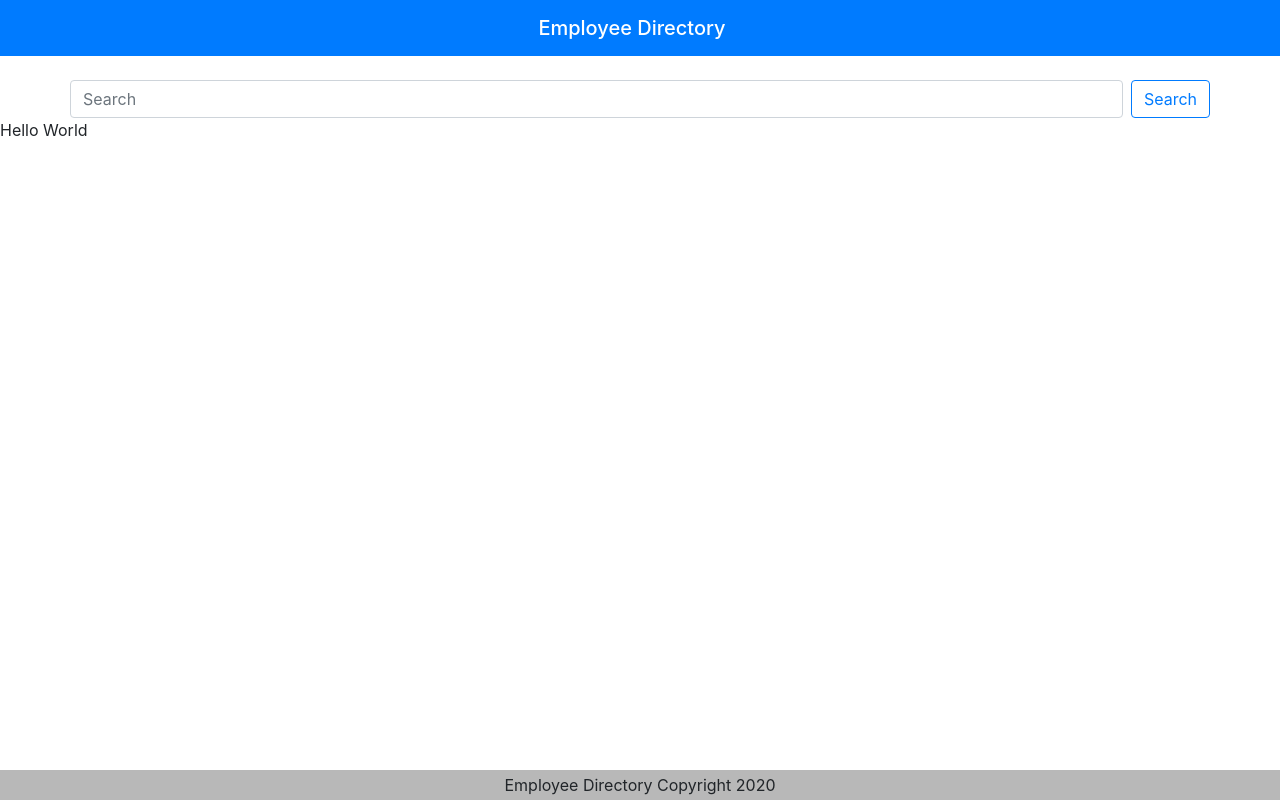
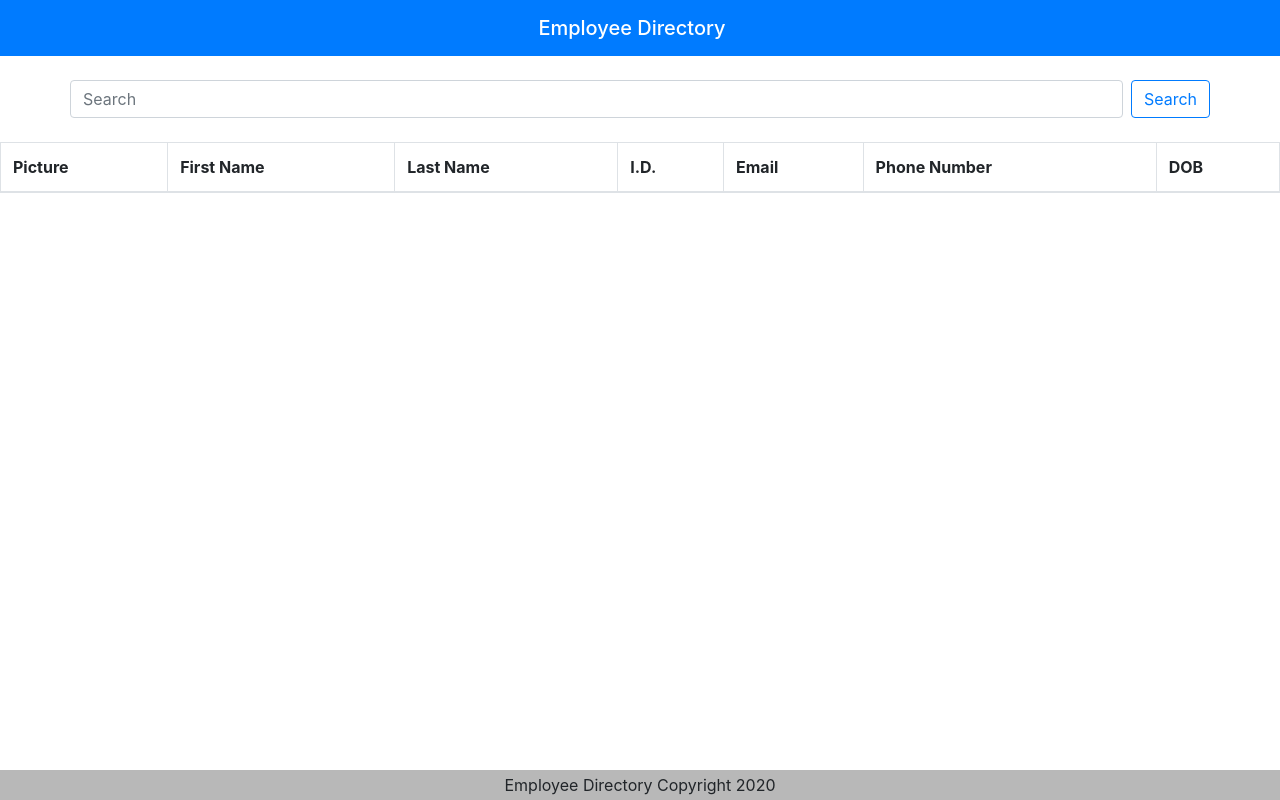
Before and after one commit to acm4219/Employee-Directory-React, a React (Create React App) app in the folder employeedirectory/: page / in a window 1280 px wide. Built offline with nearby package versions, Linux system fonts and the light colour scheme.

Commit message:
added a table to the application now I just need to implement the API

```diff
--- a/employeedirectory/package.json
+++ b/employeedirectory/package.json
@@ -9,6 +9,7 @@
     "axios": "^0.21.0",
     "bootstrap": "^4.5.3",
     "react": "^17.0.1",
+    "react-bootstrap": "^1.4.0",
     "react-dom": "^17.0.1",
     "react-router-dom": "^5.2.0",
     "react-scripts": "4.0.0",
--- a/employeedirectory/src/App.js
+++ b/employeedirectory/src/App.js
@@ -1,14 +1,15 @@
 import React from "react";
-import Table from "./components/Table"
+import Employeetable from "./components/Employeetable"
 import Header from "./components/Header"
 import Footer from "./components/Footer"
 import Searchbar from "./components/Searchbar"
+
 function App() {
   return (
     <div>
       <Header />
       <Searchbar />
-       <Table />
+       <Employeetable />
        <Footer />
     </div>
 
--- /dev/null
+++ b/employeedirectory/src/components/Employeetable.js
@@ -0,0 +1,28 @@
+import React from "react";
+import { Table } from "react-bootstrap"
+
+function Employeetable() {
+    return(
+      <div>
+      <br />
+            <Table striped bordered hover>
+                <thead>
+                    <tr>
+                      <th>Picture</th>
+                      <th>First Name</th>
+                      <th>Last Name</th>
+                      <th>I.D.</th>
+                      <th>Email</th>
+                      <th>Phone Number</th>
+                      <th>DOB</th>
+                    </tr>
+                </thead>
+                <tbody>
+
+                </tbody>
+            </Table>
+       </div>
+     )
+}
+
+export default Employeetable;
--- a/employeedirectory/src/components/Table.js
+++ /dev/null
@@ -1,13 +0,0 @@
-import React from "react";
-import Employeedata from "./Employeedata";
-
-function Table() {
-    return(
-        <div>
-            <Employeedata />
-        </div>
-
-    )
-}
-
-export default Table
```
Also changed, not shown: 1 other file (tests, documents, lock files or other folders).
